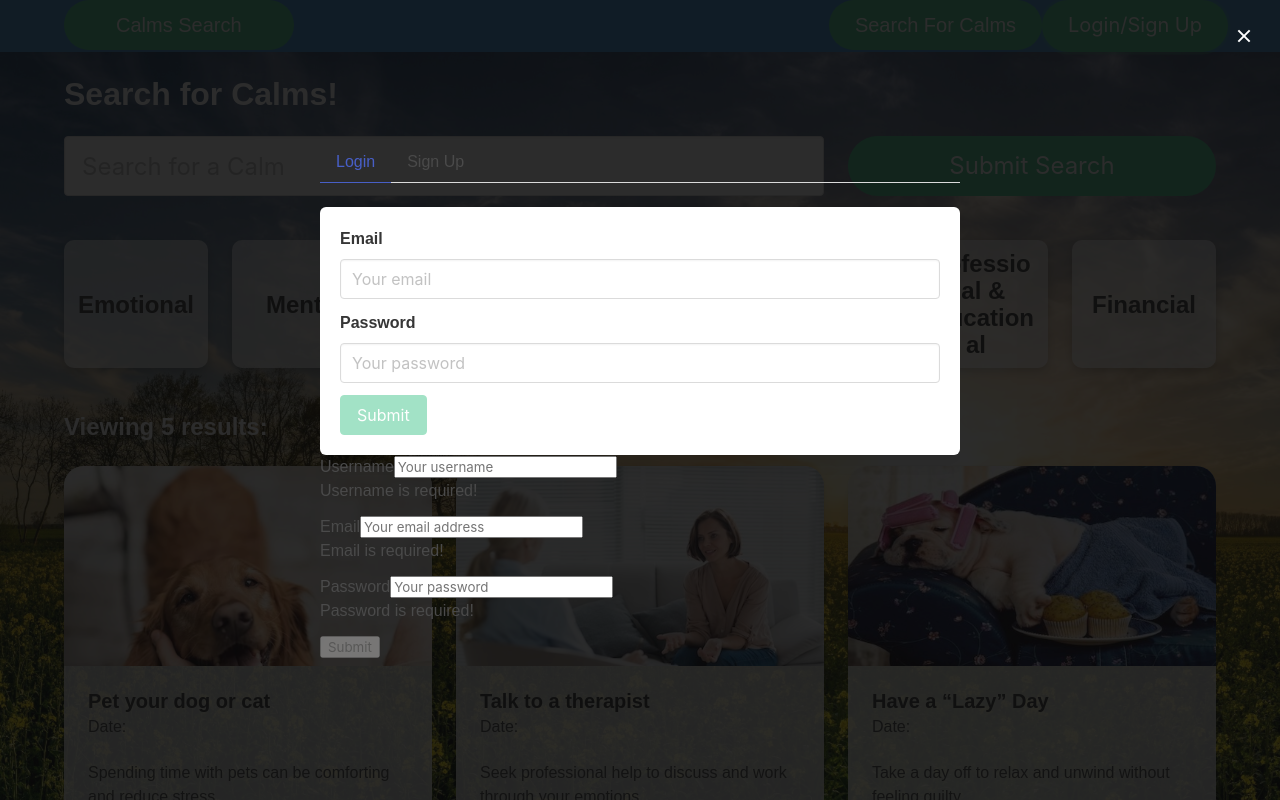
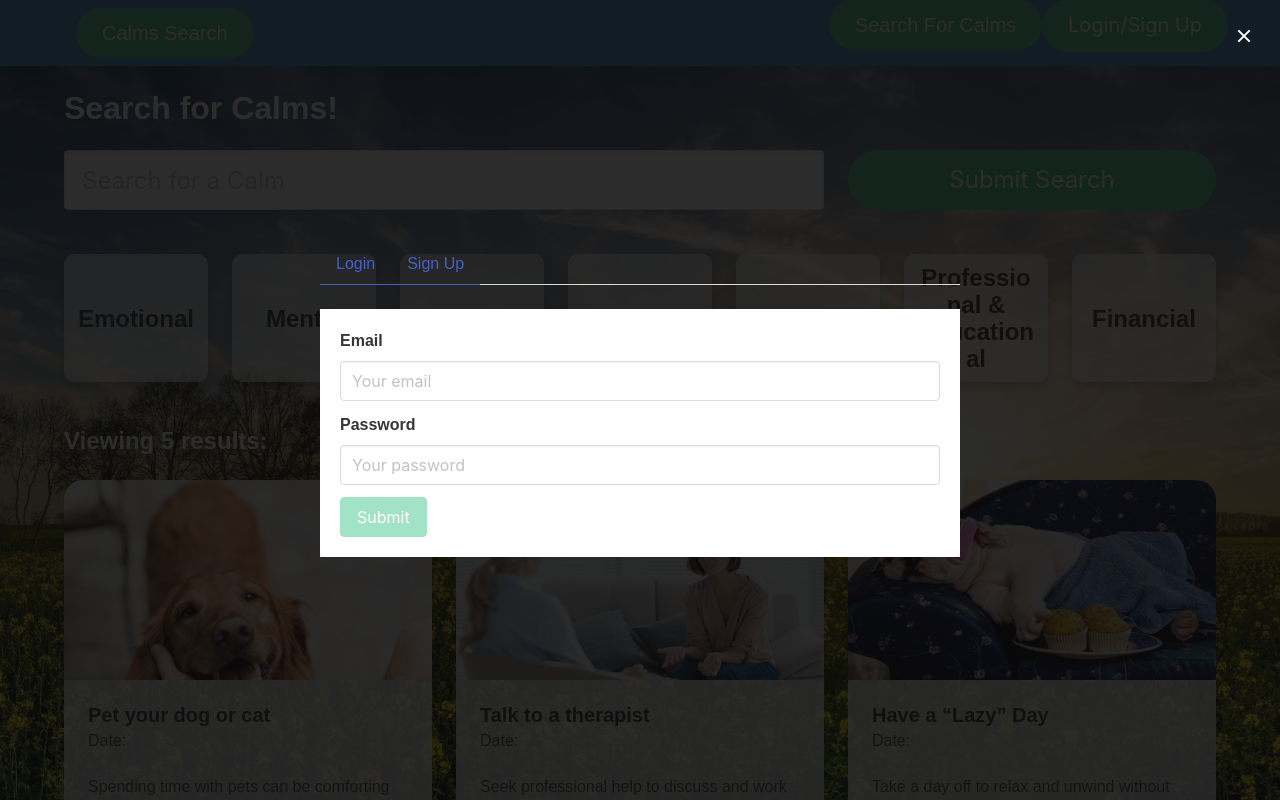
Before and after one commit to ckc2007/DailyCalm, a React (Create React App) app in the folder client/: page / in a window 1280 px wide. Both pictures are taken after a click on the button "Login/Sign Up". Shown: the top 800 px of the page. Built offline with nearby package versions, Linux system fonts and the light colour scheme.

Commit message:
signup works but it's ugly

```diff
--- a/client/src/components/LoginForm.js
+++ b/client/src/components/LoginForm.js
@@ -18,11 +18,11 @@ const LoginForm = () => {
 
   const handleFormSubmit = async (event) => {
     event.preventDefault();
+    setValidated(true);
 
     // check if form has everything (as per react-bootstrap docs)
     const form = event.currentTarget;
     if (form.checkValidity() === false) {
-      event.preventDefault();
       event.stopPropagation();
     }
 
@@ -45,11 +45,10 @@ const LoginForm = () => {
     }
 
     setUserFormData({
-      username: "",
       email: "",
       password: "",
     });
-    setValidated(true);
+
   };
 
   return (
--- a/client/src/components/Navbar.js
+++ b/client/src/components/Navbar.js
@@ -7,13 +7,19 @@ import { authService } from "../utils/auth";
 const AppNavbar = () => {
   // set modal display state
   const [showModal, setShowModal] = useState(false);
+  const [activeTab, setActiveTab] = useState("login");
+
+  const handleTabClick = (tab) => {
+    setActiveTab(tab);
+    setShowModal(true);
+  };
 
   return (
     <>
       <nav className="navbar has-background-info" role="navigation" aria-label="main navigation">
         <div className="container">
-          <div className="navbar-item button hover is-success is-medium is-rounded">
-            <Link to="/" className="navbar-item button hover is-success is-medium is-rounded">
+          <div className="navbar-item">
+            <Link to="/" className="button hover is-success is-medium is-rounded">
               Calms Search
             </Link>
             <button className="navbar-burger" aria-label="menu" aria-expanded="false" onClick={() => setShowModal(true)}>
@@ -46,24 +52,57 @@ const AppNavbar = () => {
           <div className="tabs">
             <ul>
               <li className="is-active">
-                <a onClick={() => setShowModal(false)}>Login</a>
+                <a onClick={() => {
+                  document.getElementById("signup-section").style.display="none"
+                  document.getElementById("login-section").style.display="block"
+
+                }}>Login</a>
               </li>
-              <li>
-                <a onClick={() => setShowModal(false)}>Sign Up</a>
+              <li className="is-active">
+                <a onClick={() => {
+                    document.getElementById("signup-section").style.display="block"
+                    document.getElementById("login-section").style.display="none"
+
+                }}>Sign Up</a>
               </li>
             </ul>
           </div>
-          <div className="tabs-content">
+          <div id="login-section" className="tabs-content">
             <div className="tab-pane is-active">
               <LoginForm handleModalClose={() => setShowModal(false)} />
             </div>
-            <div className="tab-pane">
+
+          </div>
+          <div style={{display:"none"}} id="signup-section" className="tabs-content">
+            <div className="tab-pane is-active">
               <SignUpForm handleModalClose={() => setShowModal(false)} />
             </div>
           </div>
         </div>
         <button className="modal-close is-large" aria-label="close" onClick={() => setShowModal(false)}></button>
       </div>
+      {/* <div className={`modal ${showModal ? "is-active" : ""}`}>
+        <div className="modal-background" onClick={() => setShowModal(false)}></div>
+        <div className="modal-content">
+          <div className="tabs">
+            <ul>
+              <li className="is-active">
+                <a onClick={() => setShowModal(true)}>Login</a>
+              </li>
+              <li className="is-active">
+                <a onClick={() => setShowModal(true)}>Sign Up</a>
+              </li>
+            </ul>
+          </div>
+          <div className="tabs-content">
+            <div className="tab-pane is-active">
+              <SignUpForm handleModalClose={() => setShowModal(false)} />
+            </div>
+          </div>
+
+        </div>
+        <button className="modal-close is-large" aria-label="close" onClick={() => setShowModal(false)}></button>
+      </div> */}
     </>
   );
 };
--- a/client/src/components/SignupForm.js
+++ b/client/src/components/SignupForm.js
@@ -4,7 +4,7 @@ import { useMutation } from "@apollo/client";
 import { ADD_USER } from "../graphql/mutations";
 import { authService } from "../utils/auth";
 
-const SignupForm = () => {
+const SignupForm = ({ handleModalClose }) => {
   // set initial form state
   const [userFormData, setUserFormData] = useState({
     username: "",
@@ -25,11 +25,11 @@ const SignupForm = () => {
 
   const handleFormSubmit = async (event) => {
     event.preventDefault();
+    setValidated(true);
 
     // check if form has everything (as per react-bootstrap docs)
     const form = event.currentTarget;
     if (form.checkValidity() === false) {
-      event.preventDefault();
       event.stopPropagation();
     } else {
       try {
@@ -41,17 +41,18 @@ const SignupForm = () => {
             password: userFormData.password,
           },
         });
-        console.log({data})
-        // debug here:
+
         // Check the response from the mutation and access the correct field
         // Update 'createUser' to the correct field returned by your mutation
         // Make sure to access the token from the correct field
-
         const { token } = data.addUser;
         console.log(token);
 
         // console.log(user);
         authService.login(token);
+
+        // Call the 'handleModalClose' function to close the modal
+        handleModalClose();
       } catch (err) {
         console.error(err);
         setShowAlert(true);
@@ -63,7 +64,6 @@ const SignupForm = () => {
       email: "",
       password: "",
     });
-    setValidated(true);
   };
 
   return (
@@ -80,50 +80,44 @@ const SignupForm = () => {
           Something went wrong with your signup!
         </Alert>
 
-        <Form.Group className="mb-3">
-          <Form.Label htmlFor="username">Username</Form.Label>
+        <Form.Group className='mb-3'>
+          <Form.Label htmlFor='username'>Username</Form.Label>
           <Form.Control
-            type="text"
-            placeholder="Your username"
-            name="username"
+            type='text'
+            placeholder='Your username'
+            name='username'
             onChange={handleInputChange}
             value={userFormData.username}
             required
           />
-          <Form.Control.Feedback type="invalid">
-            Username is required!
-          </Form.Control.Feedback>
+          <Form.Control.Feedback type='invalid'>Username is required!</Form.Control.Feedback>
         </Form.Group>
 
-        <Form.Group className="mb-3">
-          <Form.Label htmlFor="email">Email</Form.Label>
+        <Form.Group className='mb-3'>
+          <Form.Label htmlFor='email'>Email</Form.Label>
           <Form.Control
-            type="email"
-            placeholder="Your email address"
-            name="email"
+            type='email'
+            placeholder='Your email address'
+            name='email'
             onChange={handleInputChange}
             value={userFormData.email}
             required
           />
-          <Form.Control.Feedback type="invalid">
-            Email is required!
-          </Form.Control.Feedback>
+          <Form.Control.Feedback type='invalid'>Email is required!</Form.Control.Feedback>
         </Form.Group>
 
-        <Form.Group className="mb-3">
-          <Form.Label htmlFor="password">Password</Form.Label>
+        <Form.Group className='mb-3'>
+          <Form.Label htmlFor='password'>Password</Form.Label>
           <Form.Control
-            type="password"
-            placeholder="Your password"
-            name="password"
+            type='password'
+            placeholder='Your password'
+            name='password'
             onChange={handleInputChange}
             value={userFormData.password}
             required
           />
-          <Form.Control.Feedback type="invalid">
-            Password is required!
-          </Form.Control.Feedback>
         </Form.Group>
+
         <Button
           disabled={
             !(
--- a/client/src/index.css
+++ b/client/src/index.css
@@ -31,3 +31,7 @@ h6 {
   font-weight: 300;
   font-style: italic;
 }
+
+.tabs-content {
+  background-color: #fff;
+}
```
